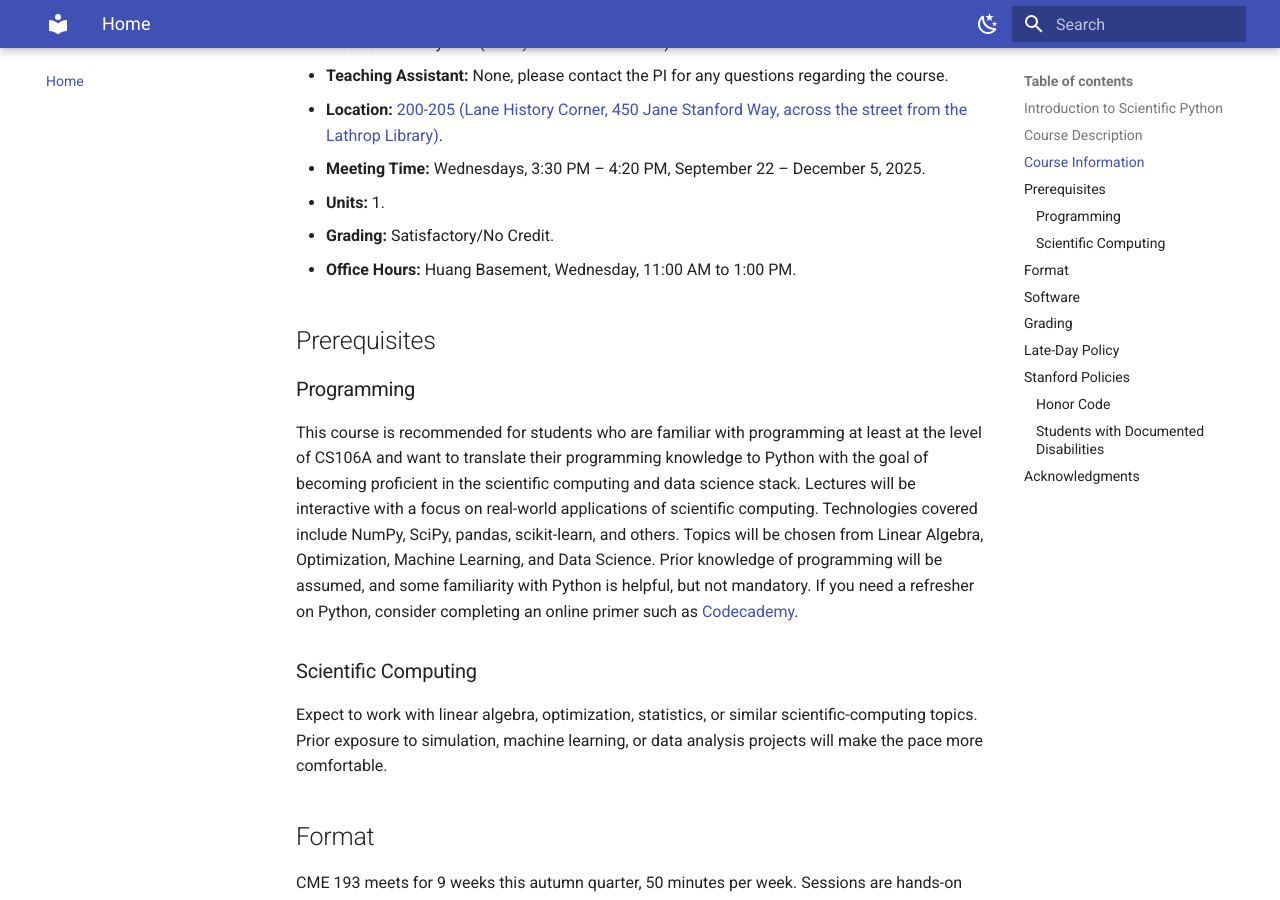
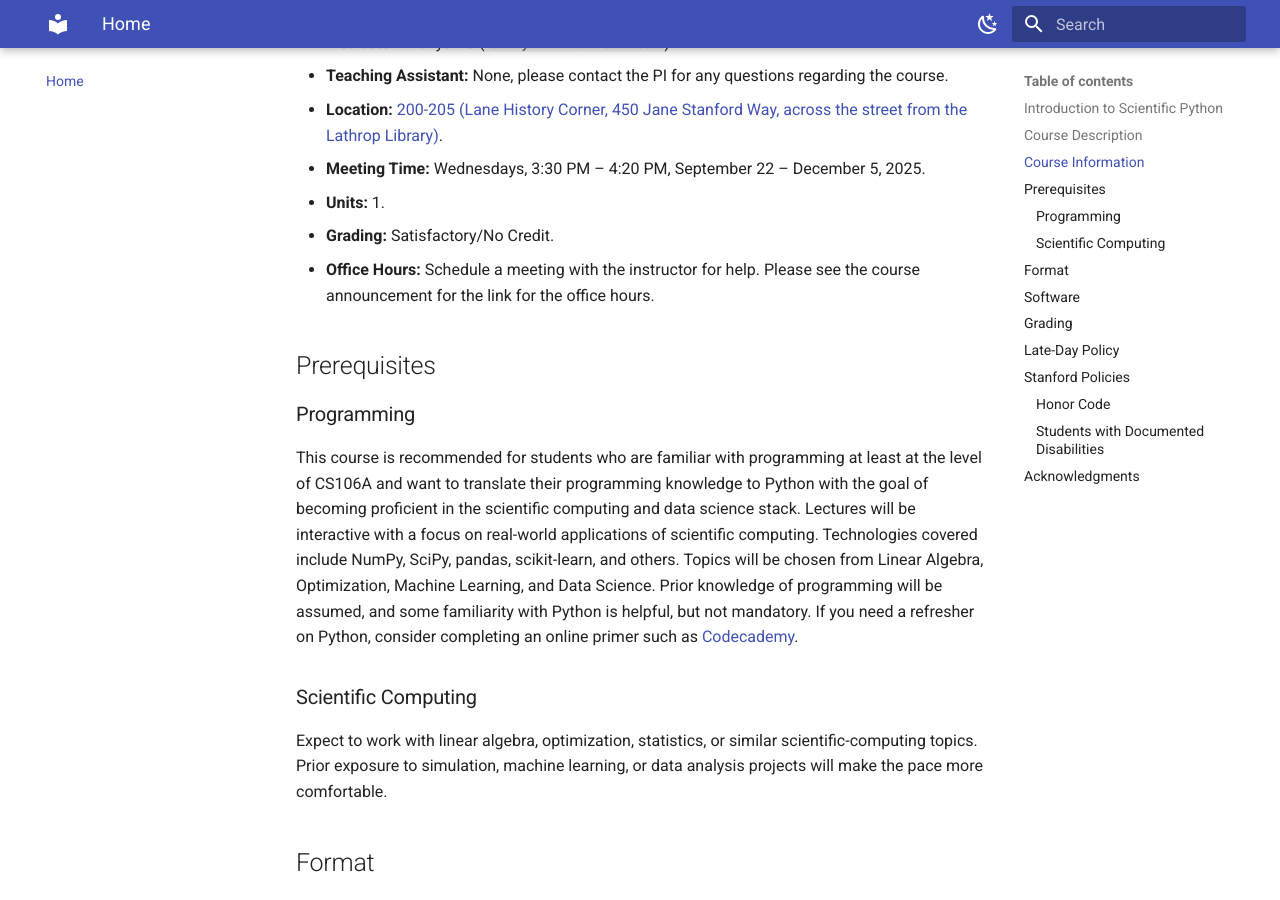
Before and after one commit to TianyuDu/CME193-Autumn-2025, an MkDocs documentation site: the page built from docs/index.md, in a window 1280 px wide and 900 px high, scrolled down 618 px. Built offline with MkDocs 1.6.1 and Material for MkDocs 9.7.7, drawn with Linux system fonts in a browser that asks for light colours.

Commit message:
Update office hours in index.md to reflect new scheduling process. Changed from fixed hours to a meeting request system for student support.

```diff
--- a/docs/index.md
+++ b/docs/index.md
@@ -13,7 +13,7 @@ This one-unit workshop is aimed at students who already know how to program (CS1
 - **Meeting Time:** Wednesdays, 3:30 PM – 4:20 PM, September 22 – December 5, 2025.
 - **Units:** 1.
 - **Grading:** Satisfactory/No Credit.
-- **Office Hours:** Huang Basement, Wednesday, 11:00 AM to 1:00 PM.
+- **Office Hours:** Schedule a meeting with the instructor for help. Please see the course announcement for the link for the office hours.
 
 ## Prerequisites
 ### Programming
```
